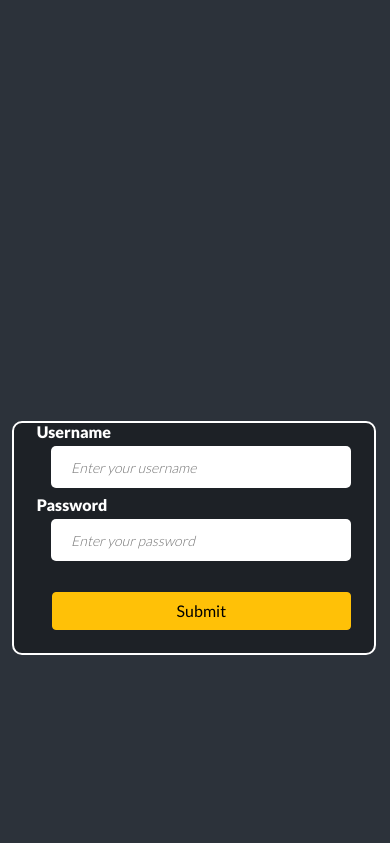
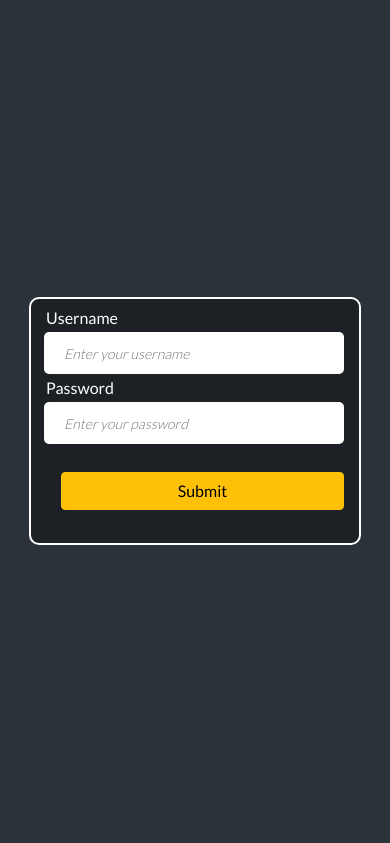
Before and after one commit to soldatov-ss/Flask-Blog, a Flask app: page /login in a window 390 px wide. Shown: the part 51-894 px from the top of the page. Run offline with Flask 2, Linux system fonts and the light colour scheme; some libraries are stand-ins or nearby versions.

Commit message:
upgrade login.css (media)

```diff
--- a/flaskblog/__init__.py
+++ b/flaskblog/__init__.py
@@ -10,3 +10,4 @@
 app.config['SECRET_KEY'] = urandom(20)
 db = SQLAlchemy(app)
 db.create_all()
+from flaskblog import routes
--- a/flaskblog/static/sass/_login.sass
+++ b/flaskblog/static/sass/_login.sass
@@ -12,8 +12,9 @@
         padding: 60px
         border: 2px solid #fff
         border-radius: 10px
-        left: 35%
-        top: 30%
+        left: 50%
+        top: 50%
+        transform: translate(-50%, -50%)
     div
         display: flex
         justify-content: space-between
--- a/flaskblog/static/sass/_media.sass
+++ b/flaskblog/static/sass/_media.sass
@@ -8,10 +8,6 @@
             padding-bottom: 11px
         &-body
             font-size: 17px
-    .form
-        &_items
-            left: 30%
-            top: 25%
     .register
         &_items
             left: 10%
@@ -38,8 +34,6 @@
     .form
         &_items
             padding: 40px
-            top: 40%
-            left: 28%
     .my_post
         &-list
             grid-template-columns: repeat(1, auto)
@@ -62,9 +56,7 @@
         &_title-input
             width: 90%
             margin-top: 40px
-    .form
-        &_items
-            left: 25%
+
 
 @media (max-width: 500px)
     .register
@@ -75,10 +67,13 @@
             width: 270px
             height: 44px
     .form
+        label
+            margin-right: -74px
+            font-weight: normal
         &_items
             grid-template-columns: repeat(1, auto)
-            left: 3%
-            grid-gap: 23px
+            grid-gap: 20px
+            padding: 39px 26px
         input
             height: 40px
 
@@ -108,11 +103,11 @@
             width: 220px
             height: 40px
     .form
+        &_items
+            padding: 33px 15px
         input
             height: 42px
-        &_items
-            padding: 23px
-            top: 50%
+
     .any_post
         .p-text
             font-size: 23px
@@ -133,15 +128,8 @@
             width: 180px
 
     .form
-        label
-            margin-right: -74px
-            font-weight: normal
         input
             width: 270px
-        &_items
-            top: 25%
-            left: 3%
-            padding: 33px 15px
         .btn
             margin-left: 0
     .header
--- a/flaskblog/static/sass/style.sass
+++ b/flaskblog/static/sass/style.sass
@@ -9,7 +9,7 @@
     padding: 0
 .flash_message
     position: relative
-.flashes .success
+.flashes
     position: absolute
     padding: 20px
     border: 2px solid
@@ -24,23 +24,10 @@
     display: flex
     align-items: center
     justify-content: center
+.success
     background-color: #6bf8a1
 
-.flashes .danger
-    padding: 20px
-    border: 2px solid
-    width: 500px
-    height: 50px
-    text-align: center
-    border-radius: 10px
-    position: absolute
-    top: 20px
-    left: 50%
-    transform: translateX(-50%)
-    z-index: 2
-    display: flex
-    align-items: center
-    justify-content: center
+.danger
     background-color: #f36666
 
 .container
--- a/flaskblog/templates/base.html
+++ b/flaskblog/templates/base.html
@@ -43,7 +43,7 @@
 <div class="flash_message">
     {% with messages = get_flashed_messages(with_categories=true) %}
       {% if messages %}
-        <div class='flashes'>
+        <div class='flash'>
         {% for category, message in messages %}
           <div class="flashes {{ category }}">{{ message }}</div>
         {% endfor %}
--- a/run.py
+++ b/run.py
@@ -1,5 +1,4 @@
 from flaskblog import app
-from flaskblog import routes
 
 if __name__ == '__main__':
     app.run(debug=True)
```
Also changed, not shown: flaskblog/static/css/style.min.css, requirements.txt (renamed from flaskblog/requirements.txt), 3 other files.
